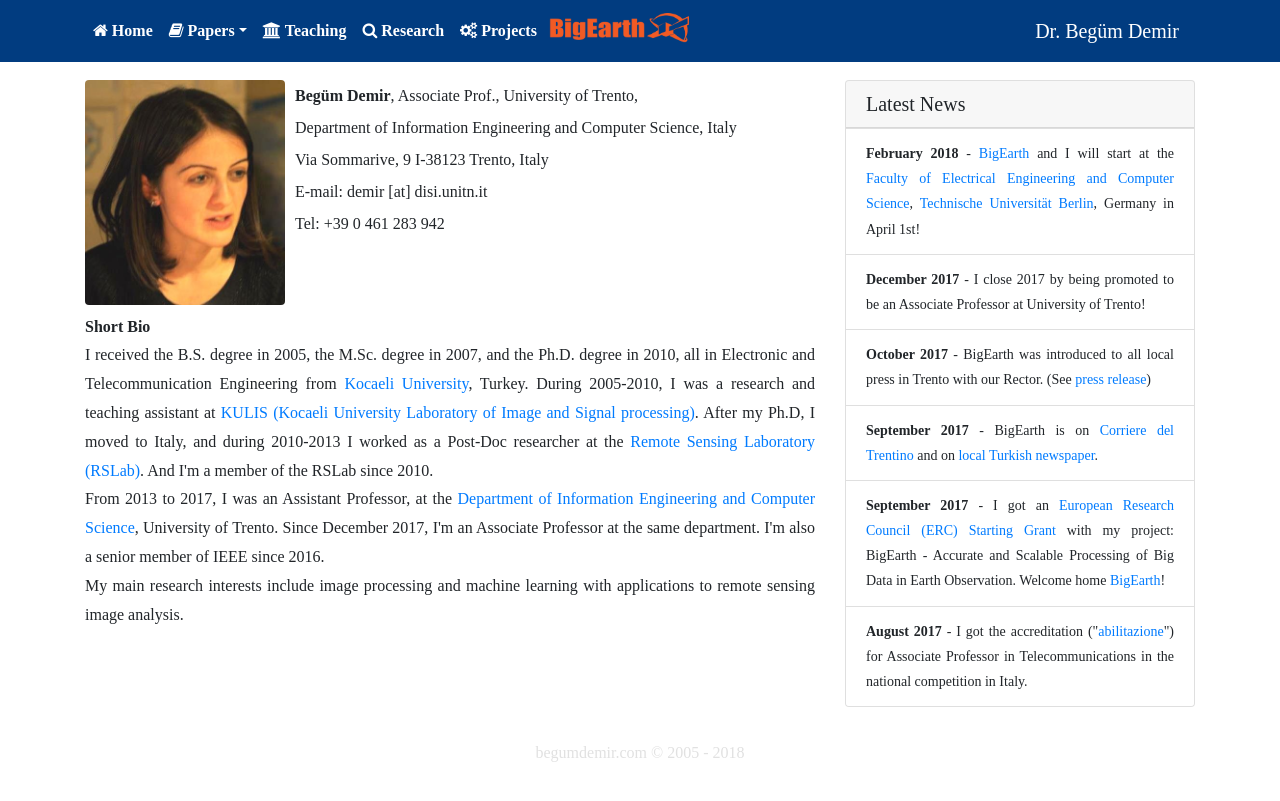
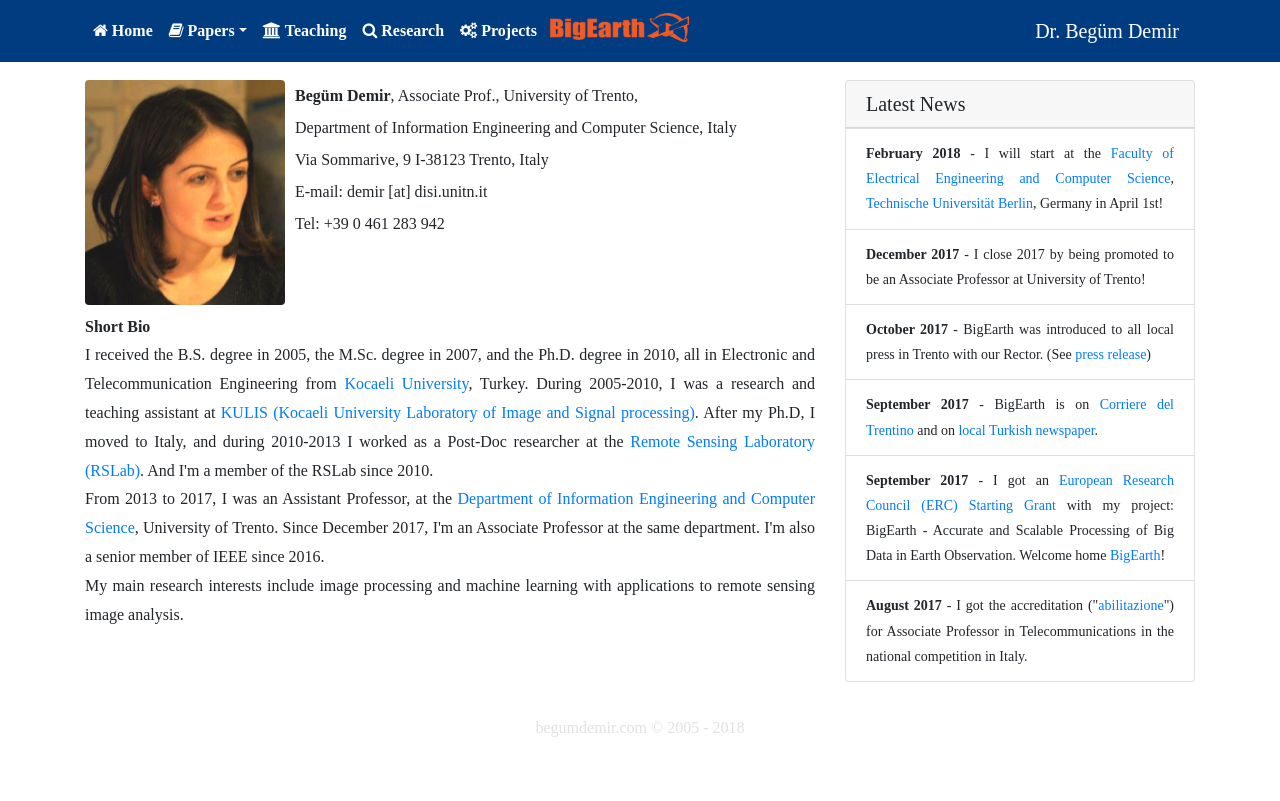
Before and after one commit to zafatar/bd, a Jekyll site: the page built from index.md, in a window 1280 px wide. Shown: the top 801 px of the page. Built offline with Jekyll 4.4.1, drawn with Linux system fonts in a browser that asks for light colours; nearby versions of some CDN libraries; some web fonts are replaced.

Commit message:
index updated

```diff
--- a/index.md
+++ b/index.md
@@ -42,7 +42,7 @@ My main research interests include image processing and machine learning with ap
 		<!-- List Group -->
 		<ul class="list-group list-group-flush" style="font-size: 14px">
 			<li class="list-group-item text-justify">
-			<b>February 2018</b> - <a href="http://bigearth.eu" target="_blank">BigEarth</a> and I will start at the <a href="http://www.eecs.tu-berlin.de/menue/faculty_iv_electrical_engineering_and_computer_science/parameter/de/?no_cache=1" target="_blank">Faculty of Electrical Engineering and Computer Science</a>, <a href="https://www.tu-berlin.de" target="_blank">Technische Universität Berlin</a>, Germany	in April 1st!
+			<b>February 2018</b> -<!--<a href="http://bigearth.eu" target="_blank">BigEarth</a> and--> I will start at the <a href="http://www.eecs.tu-berlin.de/menue/faculty_iv_electrical_engineering_and_computer_science/parameter/de/?no_cache=1" target="_blank">Faculty of Electrical Engineering and Computer Science</a>, <a href="https://www.tu-berlin.de" target="_blank">Technische Universität Berlin</a>, Germany	in April 1st!
 			</li>
 		    	<li class="list-group-item text-justify">
 			<b>December 2017</b> - I close 2017 by being promoted to be an Associate Professor at University of Trento!
```
